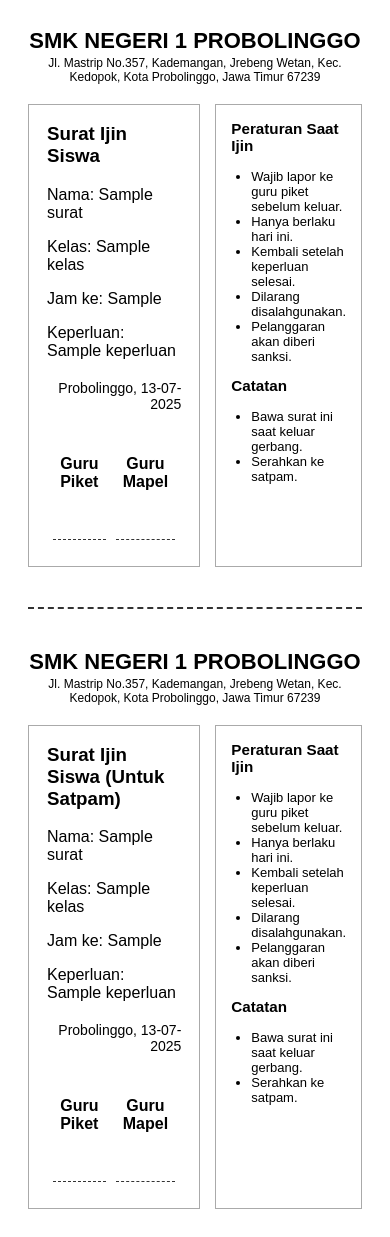
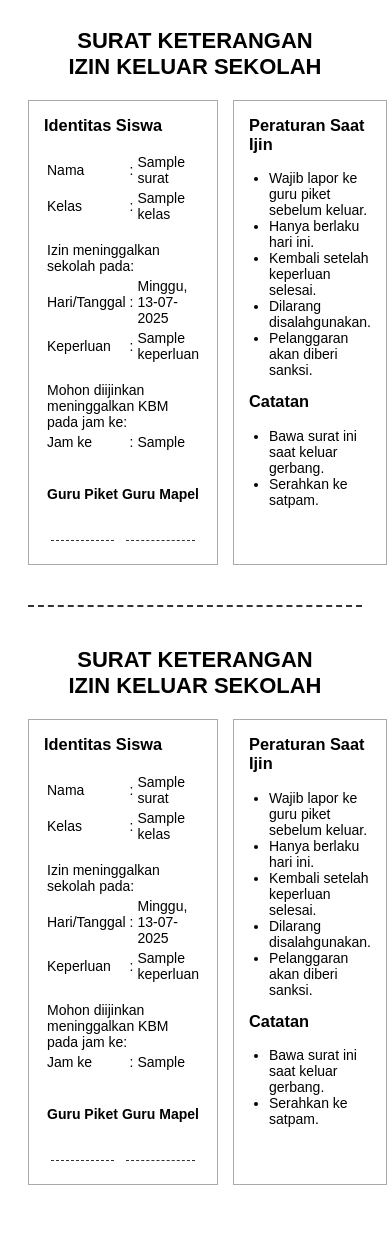
Before and after one commit to shinataputra/kurikulum-app, a PHP site: the page made by views/surat/cetak.php in a window 390 px wide. After the commit the page ends 1185 px from the top, so only its background shows below. Run offline with PHP 8.4, Linux system fonts and the light colour scheme; the template is opened without the code that fills it: most values are stand-ins (such as "Sample title", 1, 10 or a date in 2020).

Commit message:
view mobile

```diff
--- a/views/surat/cetak.php
+++ b/views/surat/cetak.php
@@ -29,19 +29,26 @@
             gap: 15px;
         }
 
-        .kolom-surat {
-            flex: 2.5;
-            border: 1px solid #aaa;
-            padding: 18px;
-            box-sizing: border-box;
-        }
-
-        .kolom-info {
-            flex: 1.2;
+        .kolom-identitas,
+        .kolom-verifikasi,
+        .kolom-peraturan {
             border: 1px solid #aaa;
             padding: 15px;
             box-sizing: border-box;
-            font-size: 13px;
+            font-size: 14px;
+            background: #fff;
+        }
+
+        .kolom-identitas {
+            flex: 1.6;
+        }
+
+        .kolom-verifikasi {
+            flex: 1.2;
+        }
+
+        .kolom-peraturan {
+            flex: 0.9;
         }
 
         h3 {
@@ -49,7 +56,7 @@
         }
 
         .ttd {
-            margin-top: 40px;
+            margin-top: 30px;
         }
 
         .ttd table {
@@ -65,7 +72,7 @@
         .garis-ttd {
             border-bottom: 1px dashed #333;
             width: 90%;
-            margin: 35px auto 5px auto;
+            margin: 25px auto 5px auto;
             height: 0;
         }
 
@@ -77,6 +84,7 @@
 
         ul {
             padding-left: 20px;
+            margin-top: 0;
         }
 
         .split {
@@ -99,23 +107,58 @@
 
         <!-- KOP -->
         <div class="kop">
-            <h2>SMK NEGERI 1 PROBOLINGGO</h2>
-            <p>Jl. Mastrip No.357, Kademangan, Jrebeng Wetan, Kec. Kedopok, Kota Probolinggo, Jawa Timur 67239</p>
+            <h2>SURAT KETERANGAN</h2>
+            <H2>IZIN KELUAR SEKOLAH</H2>
+            <!-- <p>Jl. Mastrip No.357, Kademangan, Jrebeng Wetan, Kec. Kedopok, Kota Probolinggo, Jawa Timur 67239</p> -->
         </div>
 
         <div class="row">
-            <!-- Surat -->
-            <div class="kolom-surat">
-                <h3>Surat Ijin Siswa</h3>
-                <p>Nama: <?= htmlspecialchars($surat['nama']) ?></p>
-                <p>Kelas: <?= htmlspecialchars($surat['kelas']) ?></p>
-                <p>Jam ke: <?= htmlspecialchars($surat['jam_ke']) ?></p>
-                <p>Keperluan: <?= htmlspecialchars($surat['keperluan']) ?></p>
-
-                <div class="tanggal">Probolinggo, <?= date('d-m-Y') ?></div>
-
-                <div class="ttd">
-                    <table>
+            <!-- Identitas -->
+            <div class="kolom-identitas">
+                <h3>Identitas Siswa</h3>
+                <table>
+                    <?php
+                    // Konversi hari ke Bahasa Indonesia
+                    $hari_en = ['Sunday', 'Monday', 'Tuesday', 'Wednesday', 'Thursday', 'Friday', 'Saturday'];
+                    $hari_id = ['Minggu', 'Senin', 'Selasa', 'Rabu', 'Kamis', 'Jumat', 'Sabtu'];
+                    $hari = str_replace($hari_en, $hari_id, date('l'));
+                    $tanggal = date('d-m-Y');
+                    ?>
+                    <tr>
+                        <td>Nama</td>
+                        <td>:</td>
+                        <td><?= htmlspecialchars($surat['nama']) ?></td>
+                    </tr>
+                    <tr>
+                        <td>Kelas</td>
+                        <td>:</td>
+                        <td><?= htmlspecialchars($surat['kelas']) ?></td>
+                    </tr>
+                    <tr>
+                        <td colspan="3"><br>Izin meninggalkan sekolah pada:</td>
+                    </tr>
+                    <tr>
+                        <td>Hari/Tanggal</td>
+                        <td>:</td>
+                        <td><?= $hari . ', ' . $tanggal ?></td>
+                    </tr>
+                    <tr>
+                        <td>Keperluan</td>
+                        <td>:</td>
+                        <td><?= htmlspecialchars($surat['keperluan']) ?></td>
+                    </tr>
+                    <tr>
+                        <td colspan="3"><br>Mohon diijinkan meninggalkan KBM pada jam ke:</td>
+                    </tr>
+                    <tr>
+                        <td>Jam ke</td>
+                        <td>:</td>
+                        <td><?= htmlspecialchars($surat['jam_ke']) ?></td>
+                    </tr>
+                </table>
+                <!-- Tanda Tangan di bawah identitas -->
+                <div class="ttd" style="margin-top:30px;">
+                    <table style="width:100%; text-align:center;">
                         <tr>
                             <td class="label">Guru Piket</td>
                             <td class="label">Guru Mapel</td>
@@ -131,9 +174,8 @@
                     </table>
                 </div>
             </div>
-
-            <!-- Himbauan -->
-            <div class="kolom-info">
+            <!-- Peraturan (lebih kecil) -->
+            <div class="kolom-peraturan">
                 <h3>Peraturan Saat Ijin</h3>
                 <ul>
                     <li>Wajib lapor ke guru piket sebelum keluar.</li>
@@ -142,7 +184,6 @@
                     <li>Dilarang disalahgunakan.</li>
                     <li>Pelanggaran akan diberi sanksi.</li>
                 </ul>
-
                 <h3>Catatan</h3>
                 <ul>
                     <li>Bawa surat ini saat keluar gerbang.</li>
@@ -154,23 +195,60 @@
         <div class="split"></div>
 
         <!-- Untuk Satpam -->
+        <!-- KOP -->
         <div class="kop">
-            <h2>SMK NEGERI 1 PROBOLINGGO</h2>
-            <p>Jl. Mastrip No.357, Kademangan, Jrebeng Wetan, Kec. Kedopok, Kota Probolinggo, Jawa Timur 67239</p>
+            <h2>SURAT KETERANGAN</h2>
+            <H2>IZIN KELUAR SEKOLAH</H2>
+            <!-- <p>Jl. Mastrip No.357, Kademangan, Jrebeng Wetan, Kec. Kedopok, Kota Probolinggo, Jawa Timur 67239</p> -->
         </div>
 
         <div class="row">
-            <div class="kolom-surat">
-                <h3>Surat Ijin Siswa (Untuk Satpam)</h3>
-                <p>Nama: <?= htmlspecialchars($surat['nama']) ?></p>
-                <p>Kelas: <?= htmlspecialchars($surat['kelas']) ?></p>
-                <p>Jam ke: <?= htmlspecialchars($surat['jam_ke']) ?></p>
-                <p>Keperluan: <?= htmlspecialchars($surat['keperluan']) ?></p>
-
-                <div class="tanggal">Probolinggo, <?= date('d-m-Y') ?></div>
-
-                <div class="ttd">
-                    <table>
+            <!-- Identitas -->
+            <div class="kolom-identitas">
+                <h3>Identitas Siswa</h3>
+                <table>
+                    <?php
+                    // Konversi hari ke Bahasa Indonesia
+                    $hari_en = ['Sunday', 'Monday', 'Tuesday', 'Wednesday', 'Thursday', 'Friday', 'Saturday'];
+                    $hari_id = ['Minggu', 'Senin', 'Selasa', 'Rabu', 'Kamis', 'Jumat', 'Sabtu'];
+                    $hari = str_replace($hari_en, $hari_id, date('l'));
+                    $tanggal = date('d-m-Y');
+                    ?>
+                    <tr>
+                        <td>Nama</td>
+                        <td>:</td>
+                        <td><?= htmlspecialchars($surat['nama']) ?></td>
+                    </tr>
+                    <tr>
+                        <td>Kelas</td>
+                        <td>:</td>
+                        <td><?= htmlspecialchars($surat['kelas']) ?></td>
+                    </tr>
+                    <tr>
+                        <td colspan="3"><br>Izin meninggalkan sekolah pada:</td>
+                    </tr>
+                    <tr>
+                        <td>Hari/Tanggal</td>
+                        <td>:</td>
+                        <td><?= $hari . ', ' . $tanggal ?></td>
+                    </tr>
+                    <tr>
+                        <td>Keperluan</td>
+                        <td>:</td>
+                        <td><?= htmlspecialchars($surat['keperluan']) ?></td>
+                    </tr>
+                    <tr>
+                        <td colspan="3"><br>Mohon diijinkan meninggalkan KBM pada jam ke:</td>
+                    </tr>
+                    <tr>
+                        <td>Jam ke</td>
+                        <td>:</td>
+                        <td><?= htmlspecialchars($surat['jam_ke']) ?></td>
+                    </tr>
+                </table>
+                <!-- Tanda Tangan di bawah identitas -->
+                <div class="ttd" style="margin-top:30px;">
+                    <table style="width:100%; text-align:center;">
                         <tr>
                             <td class="label">Guru Piket</td>
                             <td class="label">Guru Mapel</td>
@@ -186,8 +264,8 @@
                     </table>
                 </div>
             </div>
-
-            <div class="kolom-info">
+            <!-- Peraturan (lebih kecil) -->
+            <div class="kolom-peraturan">
                 <h3>Peraturan Saat Ijin</h3>
                 <ul>
                     <li>Wajib lapor ke guru piket sebelum keluar.</li>
@@ -196,7 +274,6 @@
                     <li>Dilarang disalahgunakan.</li>
                     <li>Pelanggaran akan diberi sanksi.</li>
                 </ul>
-
                 <h3>Catatan</h3>
                 <ul>
                     <li>Bawa surat ini saat keluar gerbang.</li>
```
Also changed, not shown: views/landing.php (+12 -11 lines), views/surat/input.php (+18 -27 lines), views/surat/token.php (+9 -10 lines).
